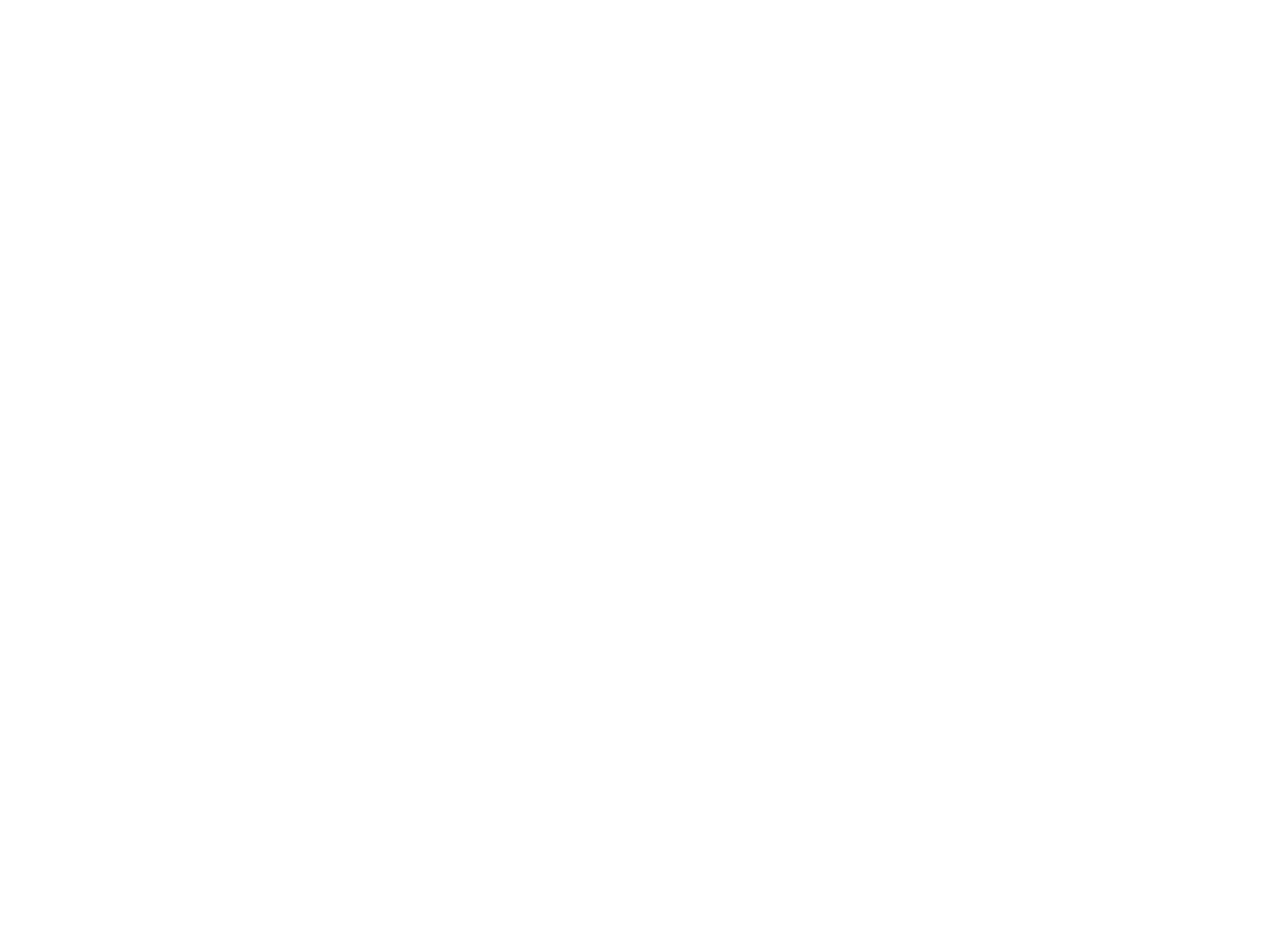
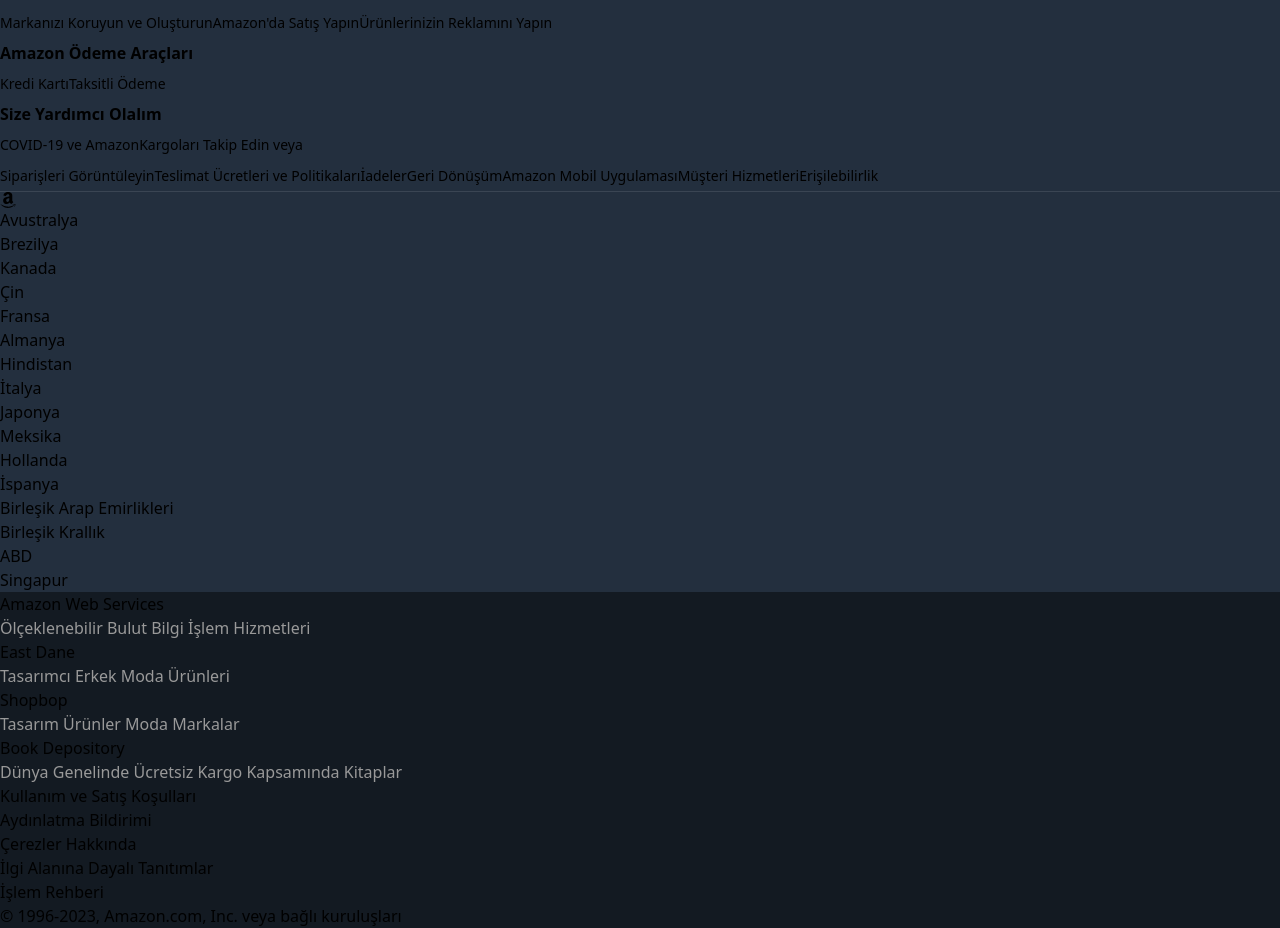
Before and after one commit to lckhndleup/E-Commarce-App-W-React, a React (Create React App) app: page /detail/1 in a window 1280 px wide. Shown: the part 820-1748 px from the top of the page. Before the commit the page ends 800 px from the top, so only its background shows below. Built offline with nearby package versions, Linux system fonts and the light colour scheme; no server answers.

Commit message:
footer &other udpdates

```diff
--- a/src/App.js
+++ b/src/App.js
@@ -22,9 +22,10 @@ function App() {
 
         </Routes>
         {drawer && <Card/> }
-        <Footer/>
+
       </Router>
       </PageContainer>
+      <Footer/>
     </div>
   );
 }
--- /dev/null
+++ b/src/Components/Footer.css
@@ -0,0 +1,64 @@
+
+.ContentSection {
+    background-color: #232f3e;
+    margin-top: 400px;
+}
+
+.Turnback {
+    background-color: #37475A;
+
+
+}
+.Turnback:hover {
+    background-color: #485769;
+}
+
+.İntroducts {
+    width: 100%;
+    border-bottom: 1px solid #3a4553;
+    line-height: 30px;
+}
+.İntroducts h1 {
+    font-size: 16px;
+    font-weight: 900;
+}
+
+.İntroducts a {
+    font-size: 14px;
+
+}
+.İntroducts a:hover {
+    text-decoration: underline;
+}
+
+
+
+.CountrySection ul li a:hover {
+    text-decoration: underline;
+}
+
+
+
+
+.Services-Section {
+    background-color: #131A22;
+}
+
+.Services-Section a:hover {
+    text-decoration: underline;
+}
+
+.Services-Section a span {
+    color: #999;
+}
+
+
+
+.Contact-Section {
+    background-color: #131A22;
+
+}
+
+.Contact-Section a:hover {
+    text-decoration: underline;
+}
--- a/src/Components/Footer.jsx
+++ b/src/Components/Footer.jsx
@@ -1,9 +1,157 @@
-import React from 'react'
+import React from "react";
+import "./Footer.css";
+import { GrAmazon } from "react-icons/gr";
 
 const Footer = () => {
   return (
-    <div>Footer</div>
-  )
-}
+    <div className="ContentSection relative left-0 bottom-0 w-full bg-slate-600 flex flex-col grow items-center">
+      <a
+        href="/"
+        className="text-white Turnback text-sm font-bold w-full flex justify-center p-4 hover:bg-slate-400 cursor-pointer"
+      >
+        Başa Dön
+      </a>
+      <div className="İntroducts flex justify-center pt-10 pb-10 px-20  text-white leading-6 gap-28 w-full">
+        <div className="one flex flex-col">
+          <h1 className="font-bold">Hakkımızda</h1>
+          <a href="/">Kariyer</a>
+          <a href="/">İletişim</a>
+          <a href="/">Bilgi Toplumu Hizmetleri</a>
+          <a href="/">Amazon Science</a>
+        </div>
+        <div className="two flex flex-col">
+          <h1 className="font-bold">Bizimle Para Kazanın</h1>
+          <a href="/">Markanızı Koruyun ve Oluşturun</a>
+          <a href="/">Amazon'da Satış Yapın</a>
+          <a href="/">Ürünlerinizin Reklamını Yapın</a>
+        </div>
+        <div className="three flex flex-col">
+          <h1 className="font-bold">Amazon Ödeme Araçları</h1>
+          <a href="/">Kredi Kartı</a>
+          <a href="/">Taksitli Ödeme</a>
+        </div>
+        <div className="four flex flex-col">
+          <h1 className="font-bold">Size Yardımcı Olalım</h1>
+          <a href="/">COVID-19 ve Amazon</a>
+          <a href="/">Kargoları Takip Edin veya <br /> Siparişleri Görüntüleyin</a>
+          <a href="/">Teslimat Ücretleri ve Politikaları</a>
+          <a href="/">İadeler</a>
+          <a href="/">Geri Dönüşüm</a>
+          <a href="/">Amazon Mobil Uygulaması</a>
+          <a href="/">Müşteri Hizmetleri</a>
+          <a href="/">Erişilebilirlik</a>
+        </div>
+      </div>
+      <div className="flex flex-col items-center gap-3 py-6 w-full">
+        <div>
+          <a href="/"><GrAmazon className="w-16 h-16 text-white" /></a>
+        </div>
+        <div className="CountrySection flex flex-col items-center gap-1">
+          <ul className="flex text-white gap-2 text-xs">
+            <li>
+              <a href="/">Avustralya</a>
+            </li>
+            <li>
+              <a href="/">Brezilya</a>
+            </li>
+            <li>
+              <a href="/">Kanada</a>
+            </li>
+            <li>
+              <a href="/">Çin</a>
+            </li>
+            <li>
+              <a href="/">Fransa</a>
+            </li>
+            <li>
+              <a href="/">Almanya</a>
+            </li>
+            <li>
+              <a href="/">Hindistan</a>
+            </li>
+            <li>
+              <a href="/">İtalya</a>
+            </li>
+            <li>
+              <a href="/">Japonya</a>
+            </li>
+            <li>
+              <a href="/">Meksika</a>
+            </li>
+            <li>
+              <a href="/">Hollanda</a>
+            </li>
+            <li>
+              <a href="/">İspanya</a>
+            </li>
+            <li>
+              <a href="/">Birleşik Arap Emirlikleri</a>
+            </li>
+            <li>
+              <a href="/">Birleşik Krallık</a>
+            </li>
+            <li>
+              <a href="/">ABD</a>
+            </li>
+          </ul>
+          <ul className="text-white text-xs">
+            <li>
+              <a href="/">Singapur</a>
+            </li>
+          </ul>
+        </div>
+      </div>
+      <div className="Services-Section flex text-xs px-28 items-start py-8 gap-14 w-full text-white">
+        <div className="px-2">
+          <a href="/">
+            Amazon Web Services <br />{" "}
+            <span>Ölçeklenebilir Bulut Bilgi İşlem Hizmetleri</span>
+          </a>
+        </div>
+        <div className="px-2">
+          <a href="/">
+            East Dane <br /> <span>Tasarımcı Erkek Moda Ürünleri</span>
+          </a>
+        </div>
+        <div className="px-2">
+          <a href="/">
+            Shopbop <br /> <span>Tasarım Ürünler Moda Markalar</span>
+          </a>
+        </div>
+        <div className="px-2">
+          <a href="/">
+            Book Depository <br />{" "}
+            <span>Dünya Genelinde Ücretsiz Kargo Kapsamında Kitaplar</span>
+          </a>
+        </div>
+      </div>
 
-export default Footer
+      <div className="Contact-Section flex flex-col text-xs text-white py-4 w-full items-center">
+        <div>
+          <ul className="flex gap-8">
+            <li>
+              <a href="/">Kullanım ve Satış Koşulları</a>
+            </li>
+            <li>
+              <a href="/">Aydınlatma Bildirimi</a>
+            </li>
+            <li>
+              <a href="/">Çerezler Hakkında</a>
+            </li>
+            <li>
+              <a href="/">İlgi Alanına Dayalı Tanıtımlar</a>
+            </li>
+            <li>
+              <a href="/">İşlem Rehberi</a>
+            </li>
+          </ul>
+        </div>
+        <div>
+        © 1996-2023, Amazon.com, Inc. veya bağlı kuruluşları
+        </div>
+      </div>
+    </div>
+  );
+};
+
+export default Footer;
```
